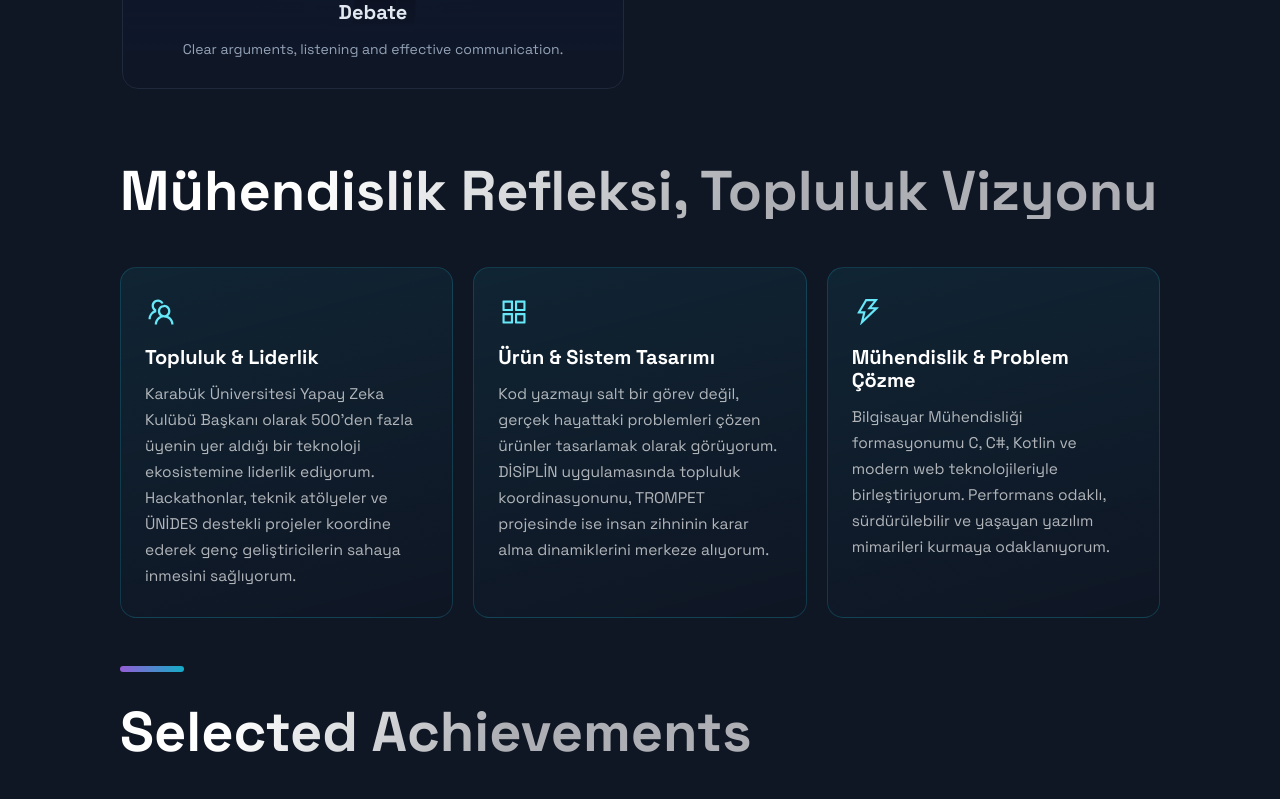
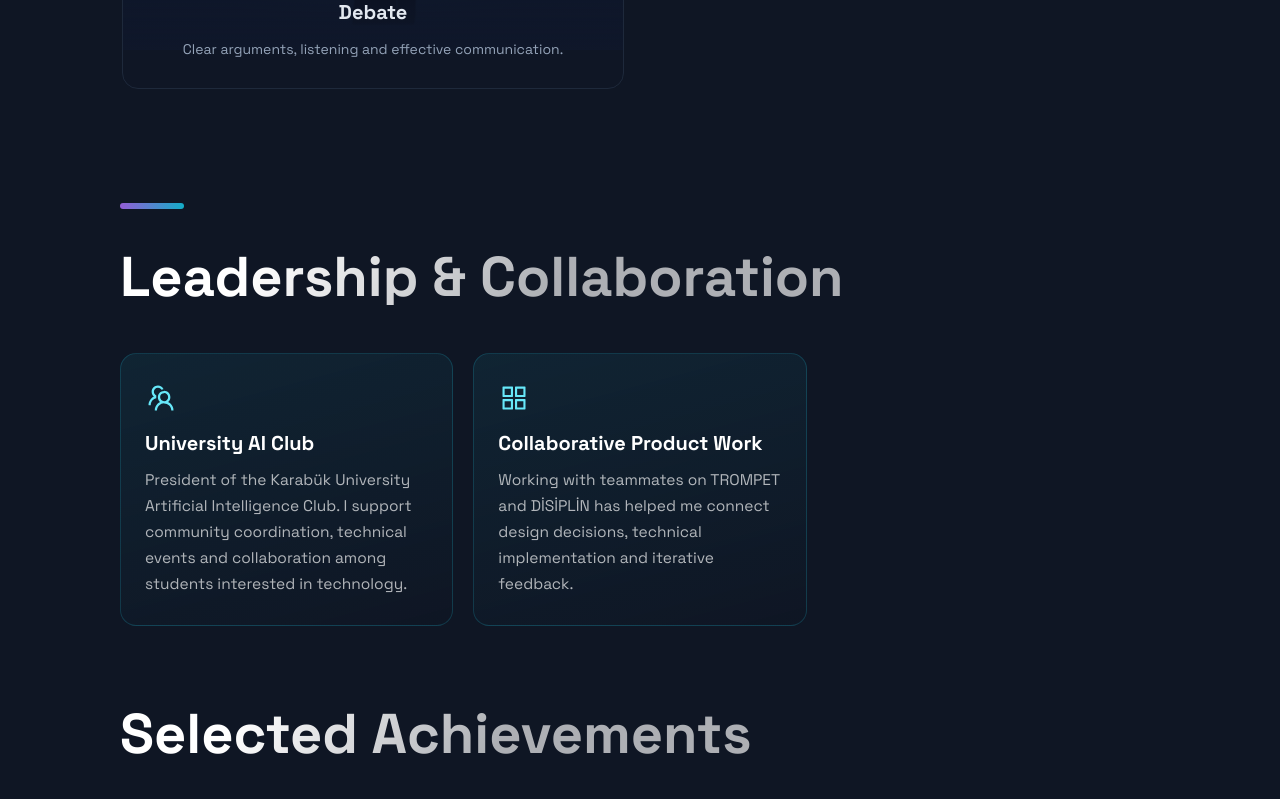
Before and after one commit to szikreddin5-maker/portfolio-ziko, a Next.js app: page / in a window 1280 px wide. Shown: the part 3260-4059 px from the top of the page. Built offline with nearby package versions, Linux system fonts and the light colour scheme.

Commit message:
content: focus portfolio on game development and verified contributions

```diff
--- a/src/components/TimeLine/TimeLine.js
+++ b/src/components/TimeLine/TimeLine.js
@@ -1,43 +1,34 @@
 import React from 'react';
-import { AiOutlineTeam, AiOutlineAppstore, AiOutlineThunderbolt } from 'react-icons/ai';
-
+import { AiOutlineTeam, AiOutlineAppstore } from 'react-icons/ai';
 import { Section, SectionDivider, SectionTitle } from '../../styles/GlobalComponents';
 import { VisionGrid, VisionCard, VisionIcon, VisionTitle, VisionText } from './TimeLineStyles';
 
-const visionCards = [
+const experience = [
   {
-    title: 'Topluluk & Liderlik',
+    title: 'University AI Club',
     Icon: AiOutlineTeam,
-    text: "Karabük Üniversitesi Yapay Zeka Kulübü Başkanı olarak 500'den fazla üyenin yer aldığı bir teknoloji ekosistemine liderlik ediyorum. Hackathonlar, teknik atölyeler ve ÜNİDES destekli projeler koordine ederek genç geliştiricilerin sahaya inmesini sağlıyorum.",
+    text: 'President of the Karabük University Artificial Intelligence Club. I support community coordination, technical events and collaboration among students interested in technology.',
   },
   {
-    title: 'Ürün & Sistem Tasarımı',
+    title: 'Collaborative Product Work',
     Icon: AiOutlineAppstore,
-    text: 'Kod yazmayı salt bir görev değil, gerçek hayattaki problemleri çözen ürünler tasarlamak olarak görüyorum. DİSİPLİN uygulamasında topluluk koordinasyonunu, TROMPET projesinde ise insan zihninin karar alma dinamiklerini merkeze alıyorum.',
-  },
-  {
-    title: 'Mühendislik & Problem Çözme',
-    Icon: AiOutlineThunderbolt,
-    text: 'Bilgisayar Mühendisliği formasyonumu C, C#, Kotlin ve modern web teknolojileriyle birleştiriyorum. Performans odaklı, sürdürülebilir ve yaşayan yazılım mimarileri kurmaya odaklanıyorum.',
+    text: 'Working with teammates on TROMPET and DİSİPLİN has helped me connect design decisions, technical implementation and iterative feedback.',
   },
 ];
 
 const Timeline = () => (
-  <Section id="about">
-    <SectionTitle>Mühendislik Refleksi, Topluluk Vizyonu</SectionTitle>
+  <Section id="leadership">
+    <SectionDivider divider />
+    <SectionTitle>Leadership & Collaboration</SectionTitle>
     <VisionGrid>
-      {visionCards.map(({ title, Icon, text }) => (
+      {experience.map(({ title, Icon, text }) => (
         <VisionCard key={title}>
-          <VisionIcon>
-            <Icon size="3.2rem" />
-          </VisionIcon>
+          <VisionIcon><Icon size="3.2rem" aria-hidden="true" /></VisionIcon>
           <VisionTitle>{title}</VisionTitle>
           <VisionText>{text}</VisionText>
         </VisionCard>
       ))}
     </VisionGrid>
-    <SectionDivider />
   </Section>
 );
-
 export default Timeline;
```
